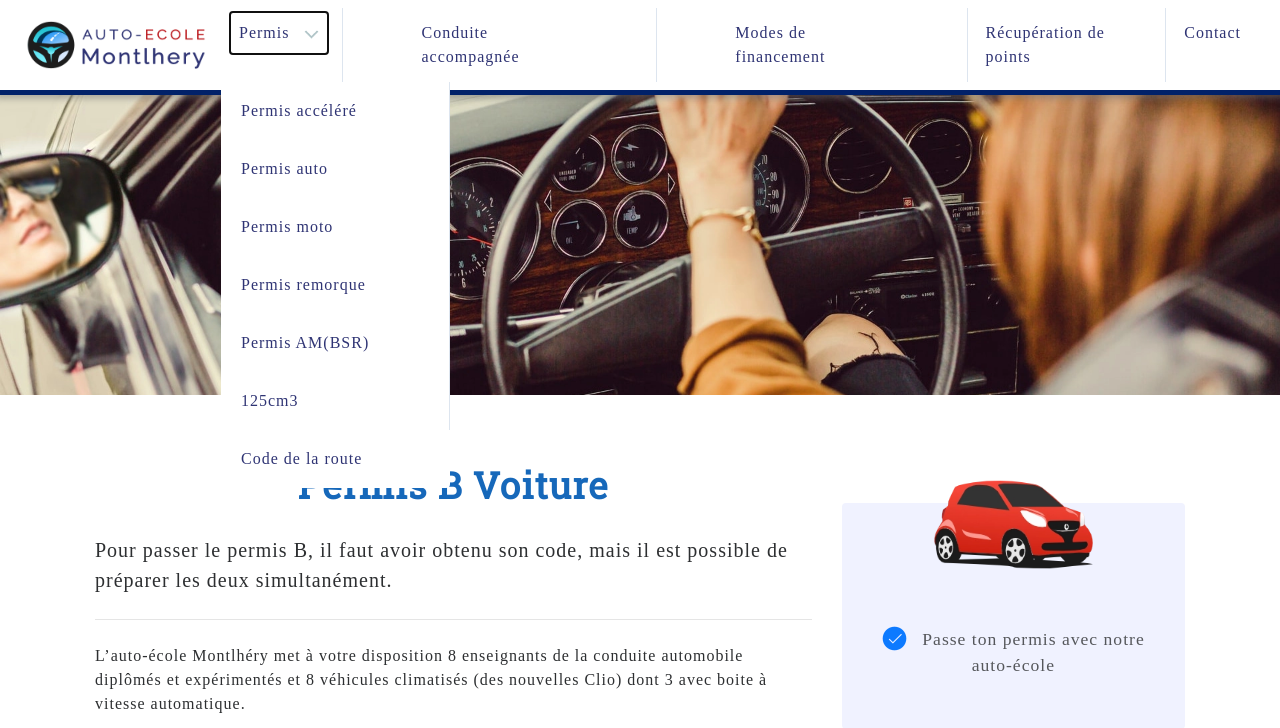
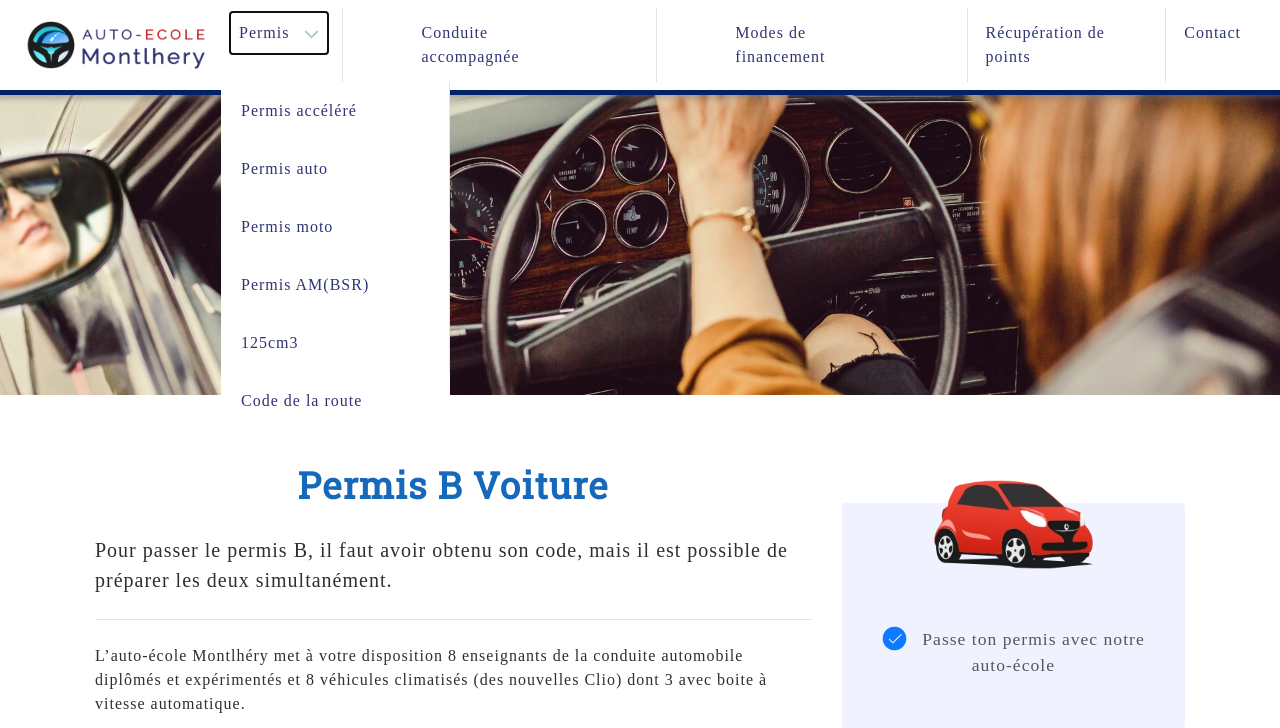
Before and after one commit to keithvald/Montlhery, a PHP site: page /code/permis-auto.php in a window 1280 px wide, after a click on "Permis". Shown: the top 728 px of the page. Run offline with PHP 8.4, Linux system fonts and the light colour scheme; some libraries are stand-ins or nearby versions; some web fonts are replaced.

Commit message:
permis remorque suppr

```diff
--- a/includes/header-page.php
+++ b/includes/header-page.php
@@ -1,12 +1,11 @@
 <!DOCTYPE html>
+
 <html lang="fr">
+
 	<head>
 		<meta charset="UTF-8">
 		<meta name="viewport" content="width=device-width, initial-scale=1.0">
-  <meta
-      name="description"
-      content="Auto-école Montlhery - Narbonne Permis Code de la route"
-    />
+		<meta name="description" content="Auto-école Montlhery - Narbonne Permis Code de la route" />
 		<meta name="author" content="Simplon" />
 		<title>Auto-école Montlhery - Narbonne</title>
 
@@ -30,7 +29,7 @@
 		<link rel="apple-touch-icon" sizes="144x144" href="../assets/img/favicon/apple-icon-144x144.png">
 		<link rel="apple-touch-icon" sizes="152x152" href="../assets/img/favicon/apple-icon-152x152.png">
 		<link rel="apple-touch-icon" sizes="180x180" href="../assets/img/favicon/apple-icon-180x180.png">
-  <link rel="icon" type="image/png" sizes="192x192"  href="../assets/img/favicon/android-icon-192x192.png">
+		<link rel="icon" type="image/png" sizes="192x192" href="../assets/img/favicon/android-icon-192x192.png">
 		<link rel="icon" type="image/png" sizes="32x32" href="../assets/img/favicon/favicon-32x32.png">
 		<link rel="icon" type="image/png" sizes="96x96" href="../assets/img/favicon/favicon-96x96.png">
 		<link rel="icon" type="image/png" sizes="16x16" href="../assets/img/favicon/favicon-16x16.png">
@@ -49,10 +48,7 @@
 
 
 		<!-- ----------------_Bootstrap CSS_---------------- -->
-    <link
-      rel="stylesheet"
-      href="../assets/css/bootstrap.min.css"
-    />
+		<link rel="stylesheet" href="../assets/css/bootstrap.min.css" />
 
 		<!-- -----------------_Custom CSS_---------------- -->
 
@@ -67,7 +63,7 @@
 
 
 		<!-- ----------------_Flickty CSS_---------------- -->
-    <link rel="stylesheet"href="../assets/css/flickity.min.css"/>
+		<link rel="stylesheet" href="../assets/css/flickity.min.css" />
 
 
 		<!-- -----------------_Awesome font_---------------- -->
@@ -75,6 +71,7 @@
 
 
 	</head>
+
 	<body>
 		<!--Barre de navigation-->
 		<div class="font-weight-bold sticky-top">
@@ -89,34 +86,45 @@
 					</ul>
 
 					<!--Bouton pour téléphone-->
-      <button class="navbar-toggler" type="button" data-toggle="collapse" data-target="#navbarContent" aria-label="navigation">
+					<button class="navbar-toggler" type="button" data-toggle="collapse" data-target="#navbarContent"
+						aria-label="navigation">
 						<span class="navbar-toggler-icon"></span>
 					</button>
 					<!--Liens ancres-->
 					<div id="navbarContent" class="collapse navbar-collapse justify-content-end">
 						<ul class="navbar-nav">
 							<li class="nav-item dropdown">
-              <a class="nav-link dropdown-toggle" href="../code/permis.php" id="navbarDropdownMenuLink" data-toggle="dropdown" aria-haspopup="true" aria-expanded="false" aria-label="navigation fleche">
-                Permis <img src="../assets/img/icones/arrow.png" alt="dropdown-menu" class="arrow-nav-dropdown-menu"/>
+								<a class="nav-link dropdown-toggle" href="../code/permis.php" id="navbarDropdownMenuLink"
+									data-toggle="dropdown" aria-haspopup="true" aria-expanded="false"
+									aria-label="navigation fleche">
+									Permis <img src="../assets/img/icones/arrow.png" alt="dropdown-menu"
+										class="arrow-nav-dropdown-menu" />
 								</a>
 								<ul class="dropdown-menu" aria-labelledby="navbarDropdownMenuLink">
-                <li><a class="dropdown-item" href="../code/permis-accelere.php" aria-label="Permis accéléré">Permis accéléré</a></li>
-                <li><a class="dropdown-item" href="../code/permis-auto.php" aria-label="Permis auto">Permis auto</a></li>
-                <li><a class="dropdown-item" href="../code/permis-moto.php" aria-label="Permis moto">Permis moto</a></li>
-                <li><a class="dropdown-item" href="../code/permis-remorque.php" aria-label="Permis remorque">Permis remorque</a></li>
-                <li><a class="dropdown-item" href="../code/permis-am-bsr.php" aria-label="Permis AM(BSR)">Permis AM(BSR)</a></li>
+									<li><a class="dropdown-item" href="../code/permis-accelere.php"
+											aria-label="Permis accéléré">Permis accéléré</a></li>
+									<li><a class="dropdown-item" href="../code/permis-auto.php" aria-label="Permis auto">Permis
+											auto</a></li>
+									<li><a class="dropdown-item" href="../code/permis-moto.php" aria-label="Permis moto">Permis
+											moto</a></li>
+									<li><a class="dropdown-item" href="../code/permis-am-bsr.php"
+											aria-label="Permis AM(BSR)">Permis AM(BSR)</a></li>
 									<li><a class="dropdown-item" href="../code/scooter.php" aria-label="125cm3">125cm3</a></li>
-                <li><a class="dropdown-item" href="../code/cours-de-code.php" aria-label="Code de la route">Code de la route</a></li>
+									<li><a class="dropdown-item" href="../code/cours-de-code.php"
+											aria-label="Code de la route">Code de la route</a></li>
 								</ul>
 							</li>
 							<li class="nav-item">
-              <a class="nav-link" href="../code/conduite-accompagnee.php" aria-label="Conduite accompagnée">Conduite accompagnée</a>
+								<a class="nav-link" href="../code/conduite-accompagnee.php"
+									aria-label="Conduite accompagnée">Conduite accompagnée</a>
 							</li>
 							<li class="nav-item">
-              <a class="nav-link" href="../code/mode-de-financement-du-permis.php" aria-label="Modes de financement">Modes de financement</a>
+								<a class="nav-link" href="../code/mode-de-financement-du-permis.php"
+									aria-label="Modes de financement">Modes de financement</a>
 							</li>
 							<li class="nav-item">
-              <a class="nav-link" href="../code/recuperation-de-points.php" aria-label="Récuperation de points">Récupération de points</a>
+								<a class="nav-link" href="../code/recuperation-de-points.php"
+									aria-label="Récuperation de points">Récupération de points</a>
 							</li>
 							<li class="nav-item">
 								<a class="nav-link" href="../code/contact.php" aria-label="Contact">Contact</a>
--- a/includes/header.php
+++ b/includes/header.php
@@ -106,8 +106,6 @@
 											auto</a></li>
 									<li><a class="dropdown-item" href="code/permis-moto.php" aria-label="Permis moto">Permis
 											moto</a></li>
-									<li><a class="dropdown-item" href="code/permis-remorque.php"
-											aria-label="Permis remorque">Permis remorque</a></li>
 									<li><a class="dropdown-item" href="code/permis-am-bsr.php" aria-label="Permis AM(BSR)">Permis
 											AM(BSR)</a></li>
 									<li><a class="dropdown-item" href="code/scooter.php" aria-label="125cm3">125cm3</a></li>
```
Also changed, not shown: admin/adminGestion.php (added, +15 -0 lines), admin/mail.php (+6 -3 lines), crud/gestion.php (+1 -13 lines). Lines whose indentation alone changed are shown as unchanged.
